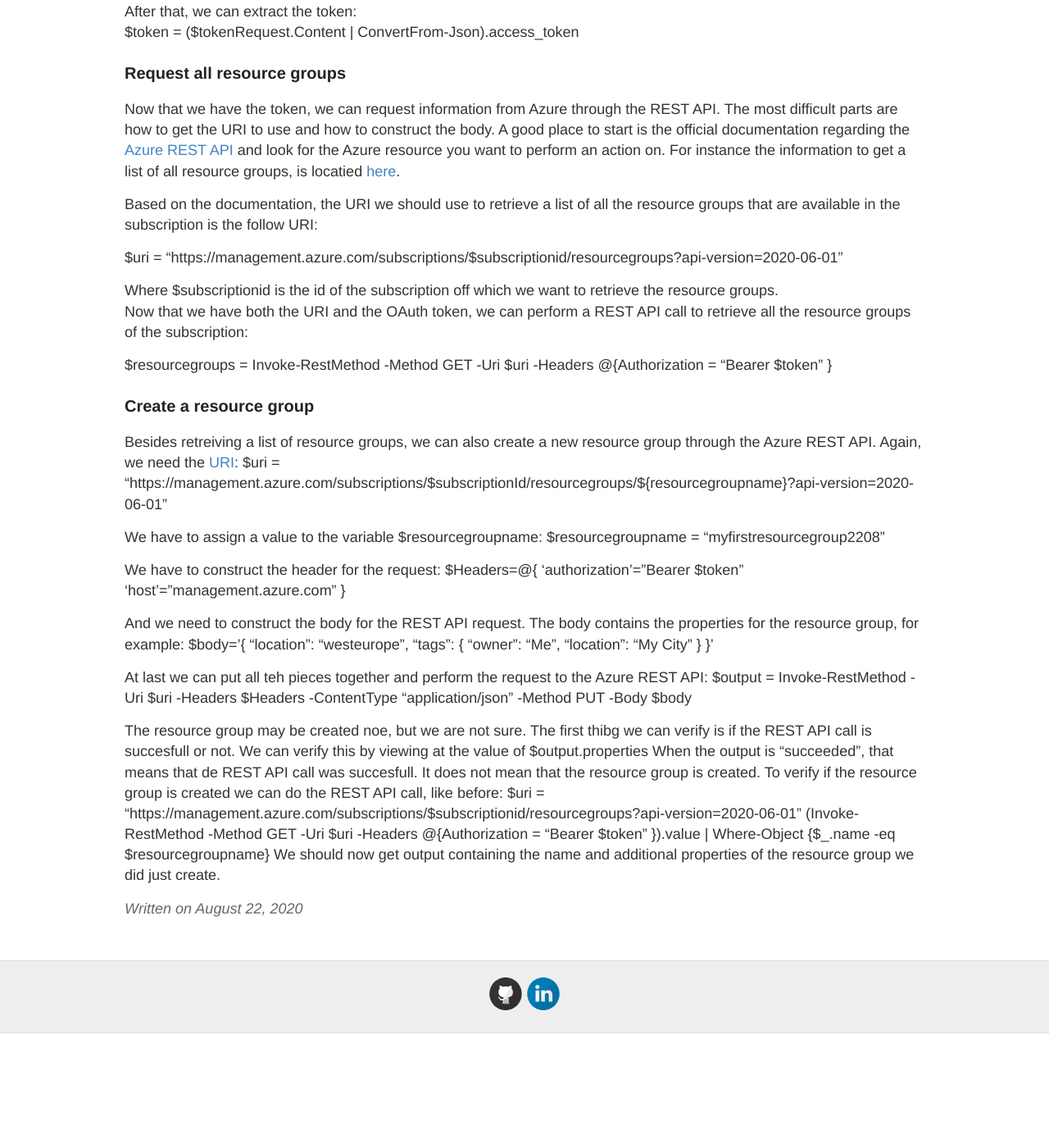
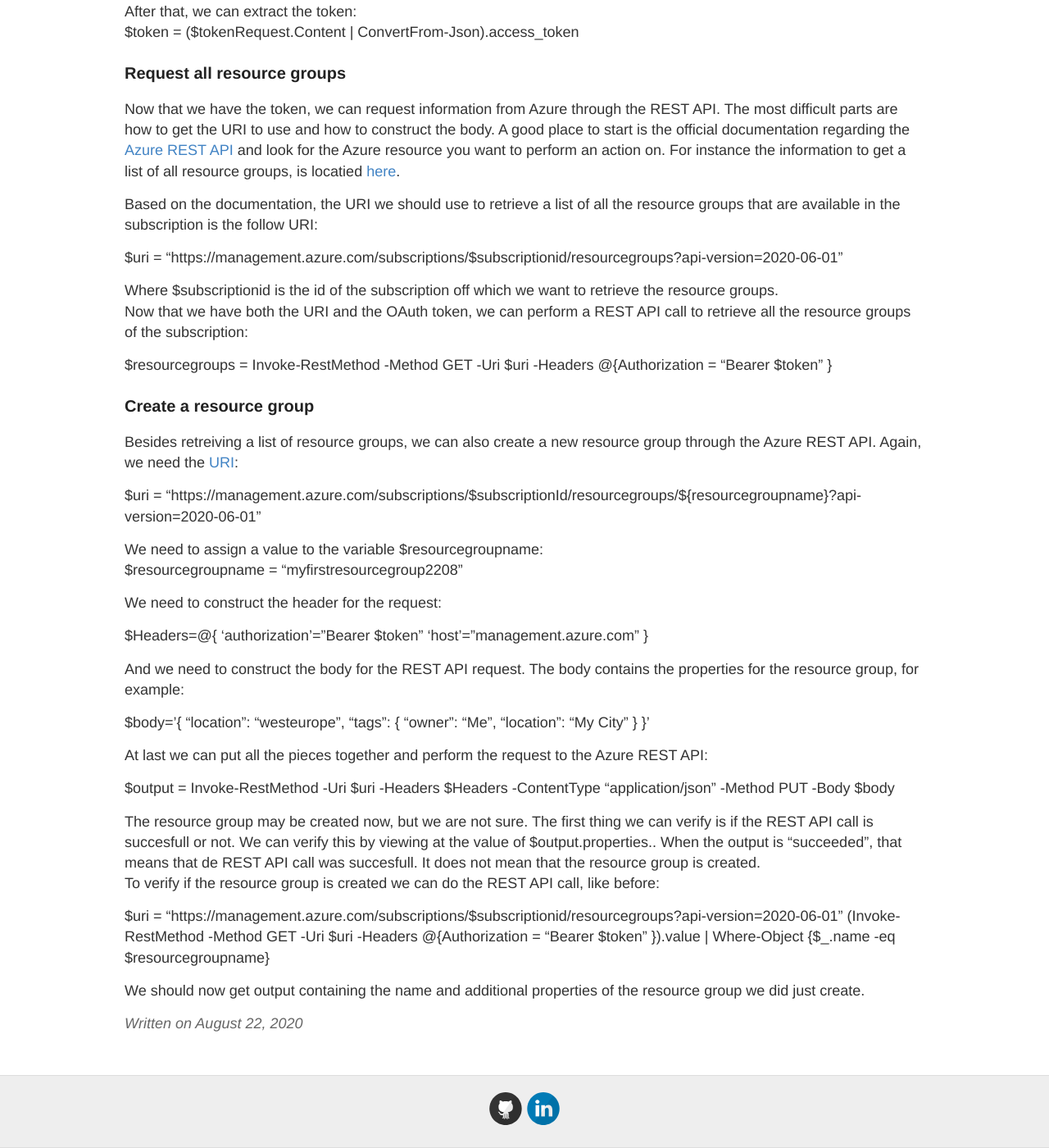
Before and after one commit to MHEBXM/mbhendriks, a Jekyll site: the page built from _posts/2020-08-22-azure-api-powershell.md, in a window 1280 px wide and 1400 px high, scrolled down 1200 px. Shown: the whole window at 82% size. Built offline with Jekyll 4.4.1, drawn with Linux system fonts in a browser that asks for light colours; before the commit the page ends 2460 px from its top, so only the background shows below that.

Commit message:
Layout 5

```diff
--- a/_posts/2020-08-22-azure-api-powershell.md
+++ b/_posts/2020-08-22-azure-api-powershell.md
@@ -54,18 +54,21 @@ $resourcegroups = Invoke-RestMethod -Method GET -Uri $uri -Headers @{Authorizati
 
 Besides retreiving a list of resource groups, we can also create a new resource group through the Azure REST API.
 Again, we need the [URI](https://docs.microsoft.com/en-us/rest/api/resources/resourcegroups/createorupdate):
+
 $uri = "https://management.azure.com/subscriptions/$subscriptionId/resourcegroups/${resourcegroupname}?api-version=2020-06-01"
 
-We have to assign a value to the variable $resourcegroupname:
+We need to assign a value to the variable $resourcegroupname:
 $resourcegroupname = "myfirstresourcegroup2208"
 
-We have to construct the header for the request:
+We need to construct the header for the request:
+
 $Headers=@{
   'authorization'="Bearer $token"
   'host'="management.azure.com"
 }
 
 And we need to construct the body for the REST API request. The body contains the properties for the resource group, for example:
+
 $body='{
     "location": "westeurope",
      "tags": {
@@ -74,12 +77,15 @@ $body='{
     }
  }'
 
-At last we can put all teh pieces together and perform the request to the Azure REST API:
+At last we can put all the pieces together and perform the request to the Azure REST API:
+
 $output = Invoke-RestMethod  -Uri $uri -Headers $Headers -ContentType "application/json" -Method PUT -Body $body
 
-The resource group may be created noe, but we are not sure. The first thibg we can verify is if the REST API call is succesfull or not. We can verify this by viewing at the value of $output.properties
+The resource group may be created now, but we are not sure. The first thing we can verify is if the REST API call is succesfull or not. We can verify this by viewing at the value of $output.properties..
 When the output is "succeeded", that  means that de REST API call was succesfull. It does not mean that the resource group is created.
 To verify if the resource group is created we can do the REST API call, like before:
+
 $uri = "https://management.azure.com/subscriptions/$subscriptionid/resourcegroups?api-version=2020-06-01"
 (Invoke-RestMethod -Method GET -Uri $uri -Headers @{Authorization = "Bearer $token" }).value | Where-Object {$_.name -eq $resourcegroupname}
+
 We should now get output containing the name and additional properties of the resource group we did just create.
```
